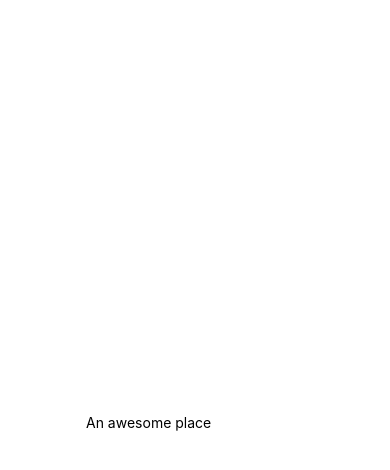
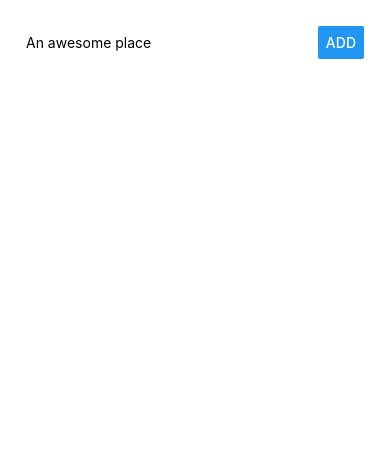
Before and after one commit to knopsod/rn-course, a React Native app: screen / in a window 390 px wide. Shown: the top 470 px of the page. Built offline with nearby package versions, Linux system fonts and the light colour scheme.

Commit message:
Create ListItem

```diff
--- a/App.js
+++ b/App.js
@@ -1,25 +1,50 @@
 import React from 'react';
-import { StyleSheet, View, TextInput} from 'react-native';
+import { StyleSheet, View, TextInput, Button, Text} from 'react-native';
+
+import ListItem from './src/components/ListItem/ListItem';
 
 export default class App extends React.Component {
   state = {
-    placeName: "",
-  }
+    placeName: '',
+    places: []
+  };
 
   placeNameChangeHandler = val => {
     this.setState({
-      placeName: val,
-    })
+      placeName: val
+    });
+  };
+
+  placeSubmitHandler = () => {
+    if (this.state.placeName.trim() === '') {
+      return;
+    }
+
+    this.setState(prevState => {
+      return {
+        places: prevState.places.concat(prevState.placeName),
+      };
+    });
   }
 
   render() {
+    const placeOutput = this.state.places.map((place, i) => (
+      <ListItem key={i} placeName={place} />
+    ));
+
     return (
       <View style={styles.container}>
-        <TextInput
-          placeholder="An awesome place"
-          value={this.state.placeName}
-          onChangeText={this.placeNameChangeHandler}
-          />
+        <View style={styles.inputContainer}>
+          <TextInput
+            placeholder="An awesome place"
+            value={this.state.placeName}
+            onChangeText={this.placeNameChangeHandler}
+            />
+          <Button title="Add" onPress={this.placeSubmitHandler} />
+        </View>
+        <View style={styles.listContainer}>
+          {placeOutput}
+        </View>
       </View>
     );
   }
@@ -28,8 +53,26 @@
 const styles = StyleSheet.create({
   container: {
     flex: 1,
+    padding: 26,
     backgroundColor: '#fff',
     alignItems: 'center',
-    justifyContent: 'center',
+    justifyContent: 'flex-start',
   },
+  inputContainer: {
+    // flex: 1,
+    marginBottom: 5,
+    width: '100%',
+    flexDirection: 'row',
+    justifyContent: 'space-between',
+    alignItems: 'center',
+  },
+  placeInput: {
+    width: '70%',
+  },
+  placeButton: {
+    width: '30%',
+  },
+  listContainer: {
+    width: '100%',
+  }
 });
--- /dev/null
+++ b/src/components/ListItem/ListItem.js
@@ -0,0 +1,19 @@
+import React from 'react'
+import { View, Text, StyleSheet } from 'react-native';
+
+const listItem = (props) => (
+  <View style={styles.listItem}>
+    <Text>{props.placeName}</Text>
+  </View>
+);
+
+const styles = StyleSheet.create({
+  listItem: {
+    width: '100%',
+    marginBottom: 5,
+    padding: 10,
+    backgroundColor: '#eee'
+  }
+});
+
+export default listItem;
```
